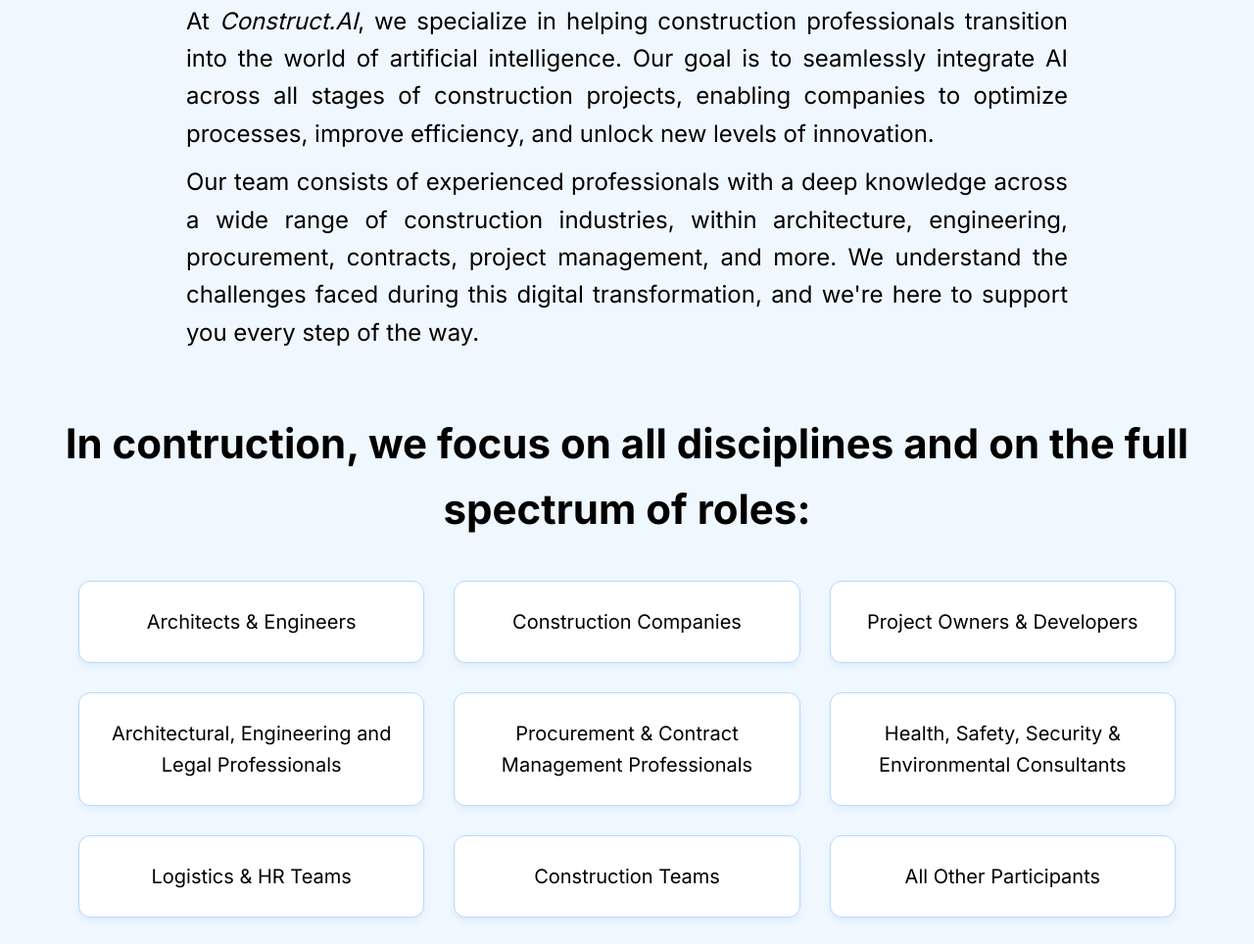
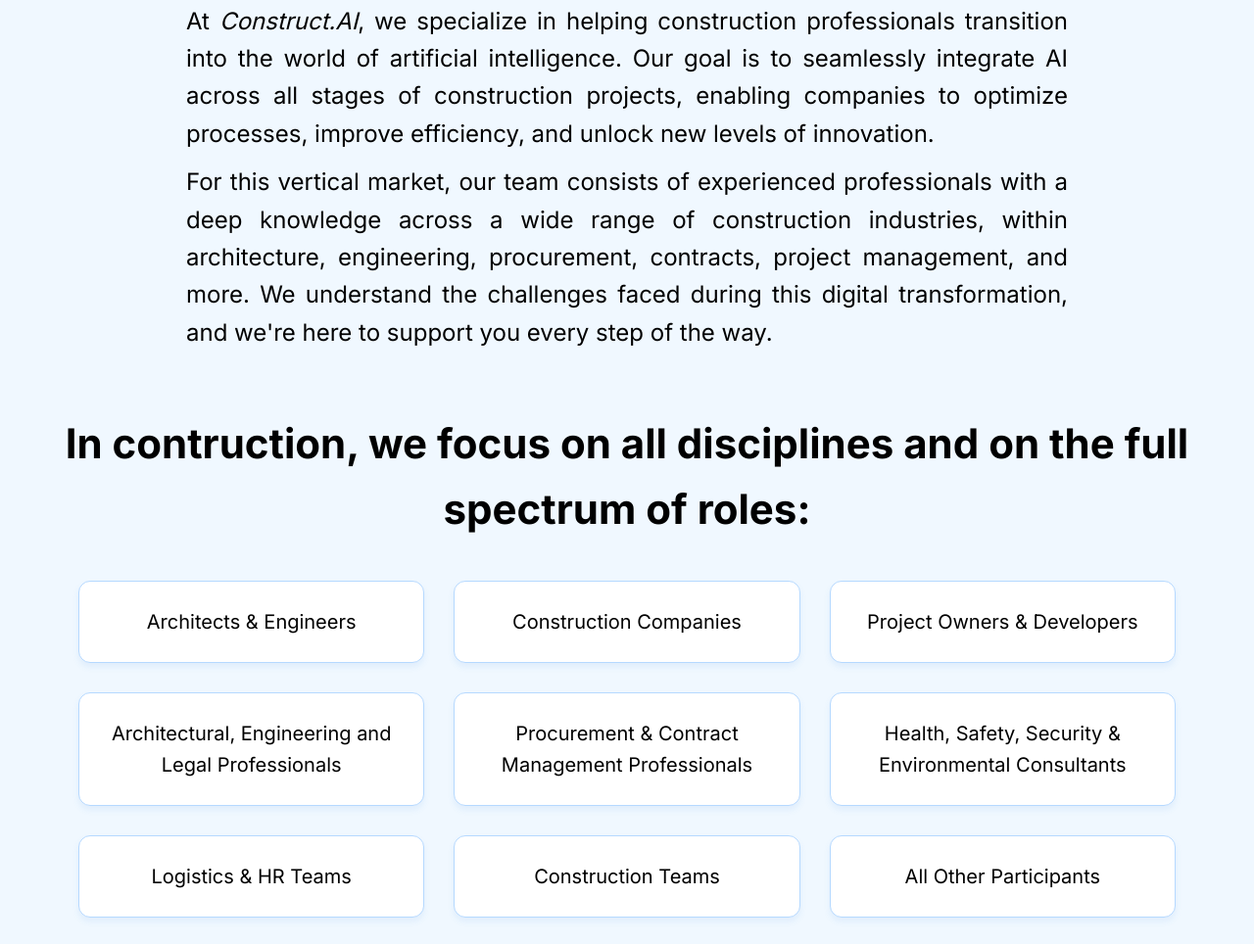
Before and after one commit to tennantalistair/constructai-website, a website: page index.html in a window 1280 px wide. Shown: the part 885-1849 px from the top of the page at 98% size. Drawn offline with Linux system fonts and the light colour scheme.

Commit message:
20250202-020

```diff
--- a/index.html
+++ b/index.html
@@ -52,7 +52,7 @@
           </p>
 
           <p>
-            Our team consists of experienced professionals with a deep knowledge
+            For this vertical market, our team consists of experienced professionals with a deep knowledge
             across a wide range of construction industries, within architecture,
             engineering, procurement, contracts, project management, and more.
             We understand the challenges faced during this digital
```
